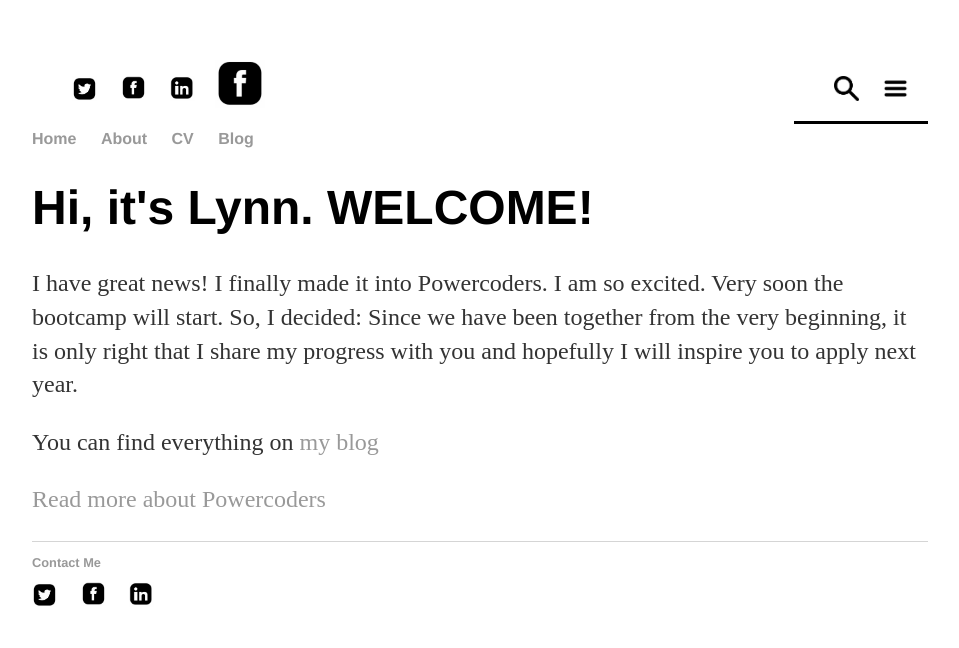
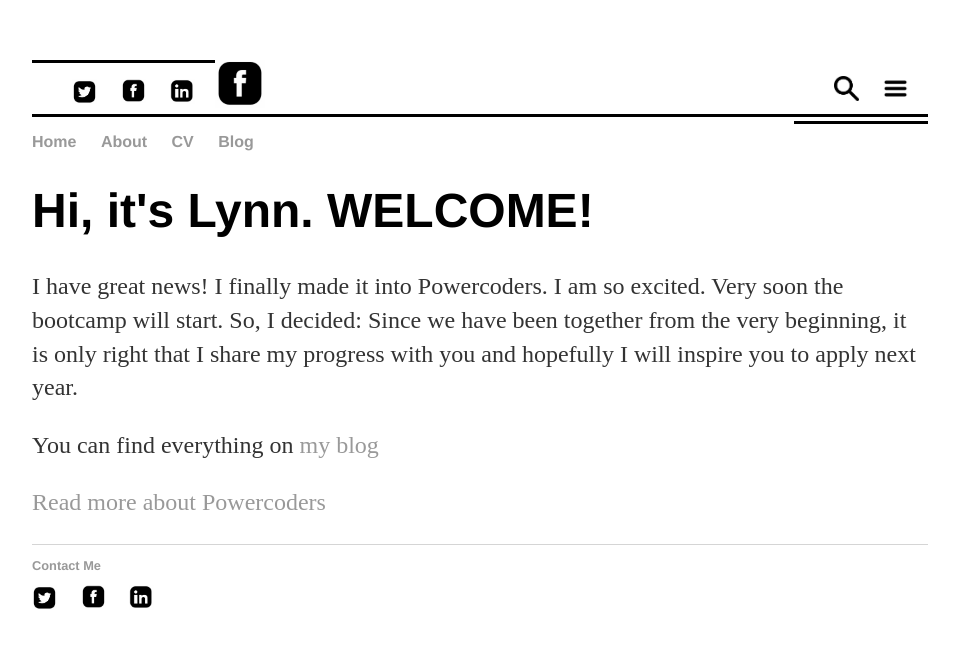
Before and after one commit to aineomugisha/aineomugisha.github.io, a Jekyll site: the page built from index.html, in a window 1280 px wide. Shown: the top 648 px of the page, without its empty margins (160-1119 px from the left). Built offline with Jekyll 4.4.1, drawn with Linux system fonts in a browser that asks for light colours.

Commit message:
Update main.css

```diff
--- a/css/main.css
+++ b/css/main.css
@@ -3,6 +3,7 @@
 {
 float:left;
     position:relative;
+    border-top:3px solid black;
 }
 header img
 {
@@ -40,7 +41,8 @@ nav ul li, footer ul li, header ul li {
     margin-right: 20px;
 }
 
-nav{justify-content: center:}
+nav{justify-content: center;
+border-top:3px solid black;}
 
 a {
     text-decoration: none;
```
